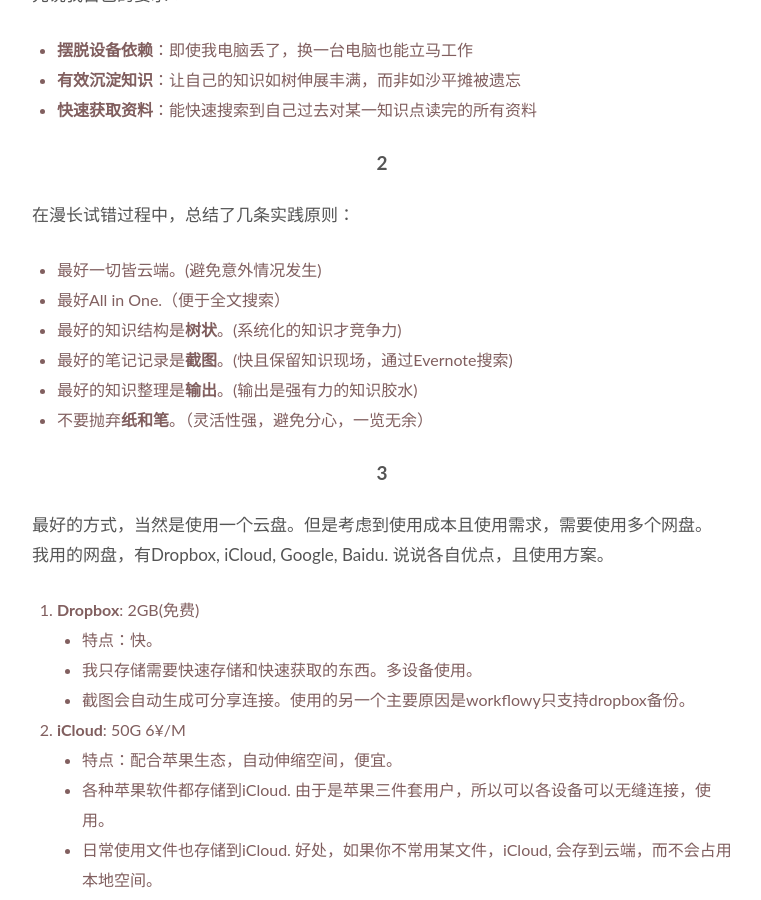
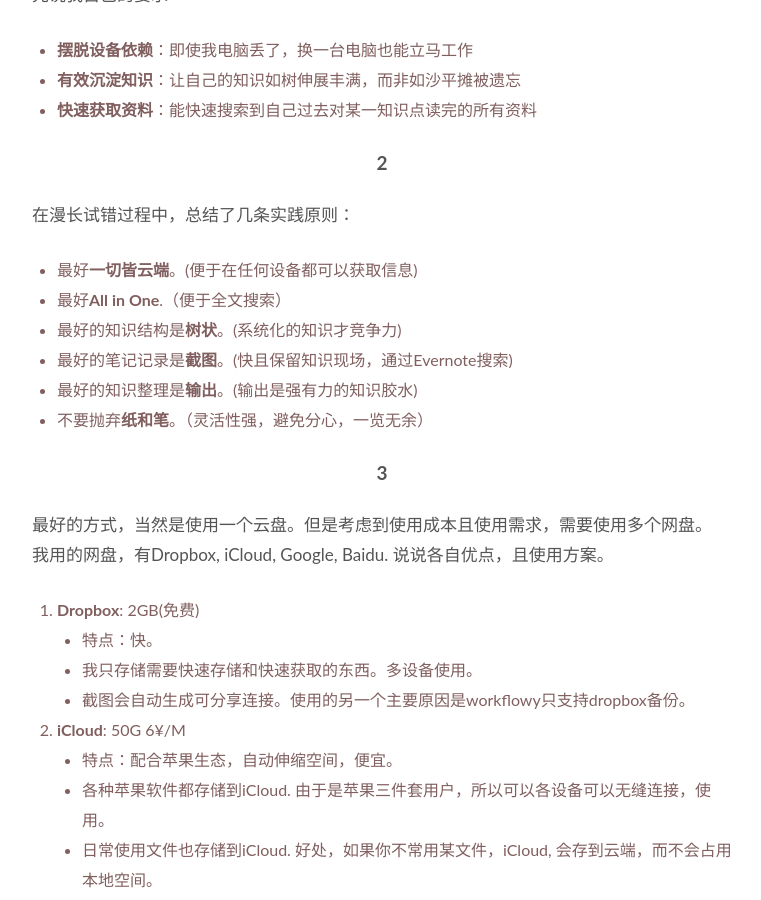
Before and after one commit to WillWang-X/willwang-x.github.io, a Jekyll site: the page built from _posts/2018-07-10-knowledge.md, in a window 1280 px wide and 900 px high, scrolled down 895 px. Shown: the whole window, without its empty margins (258-1019 px from the left). Built offline with Jekyll 4.4.1, drawn with Linux system fonts in a browser that asks for light colours.

Commit message:
add knowledge

```diff
--- a/_posts/2018-07-10-knowledge.md
+++ b/_posts/2018-07-10-knowledge.md
@@ -33,8 +33,8 @@ published: true
 
 在漫长试错过程中，总结了几条实践原则：
 
-* 最好一切皆云端。(避免意外情况发生)
-* 最好All in One.（便于全文搜索）
+* 最好**一切皆云端**。(便于在任何设备都可以获取信息)
+* 最好**All in One**.（便于全文搜索）
 * 最好的知识结构是**树状**。(系统化的知识才竞争力)
 * 最好的笔记记录是**截图**。(快且保留知识现场，通过Evernote搜索)
 * 最好的知识整理是**输出**。(输出是强有力的知识胶水)
```
